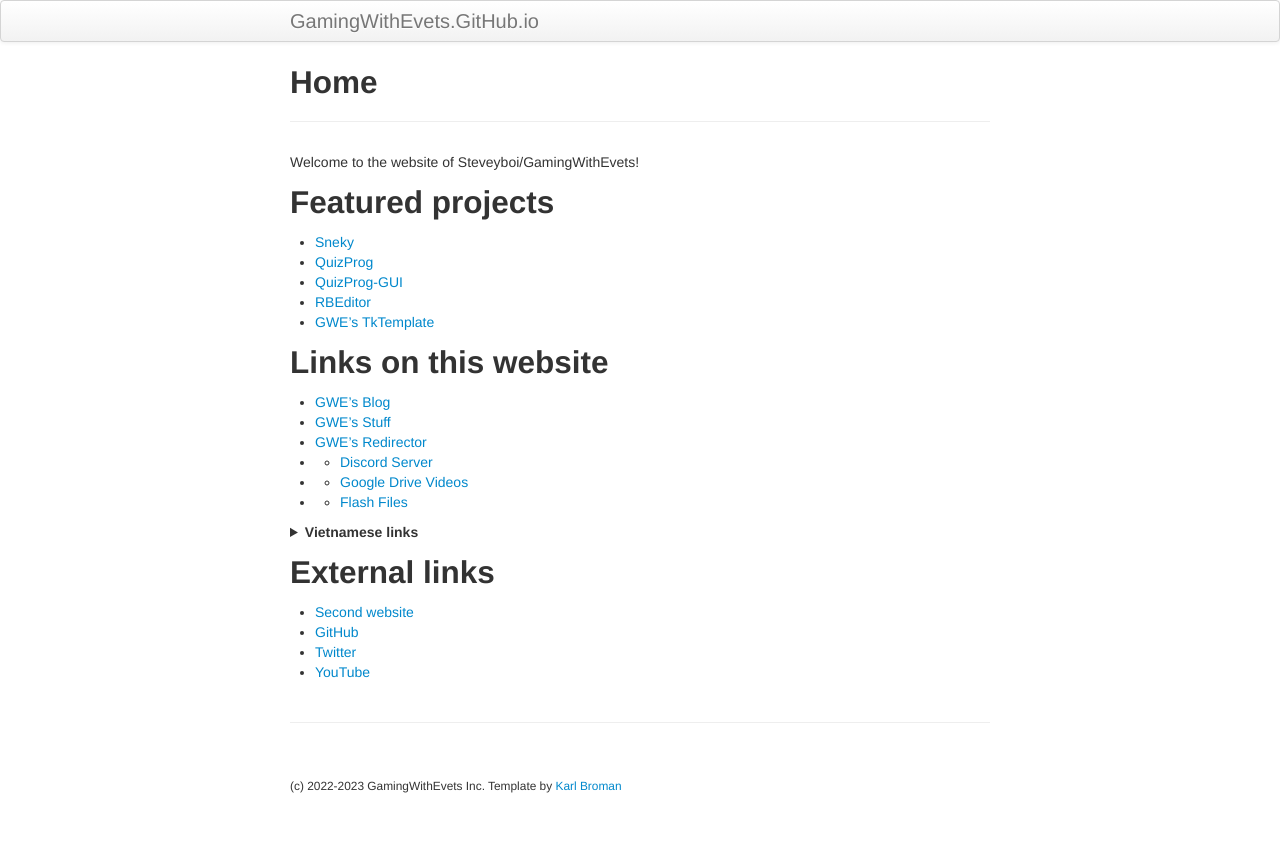
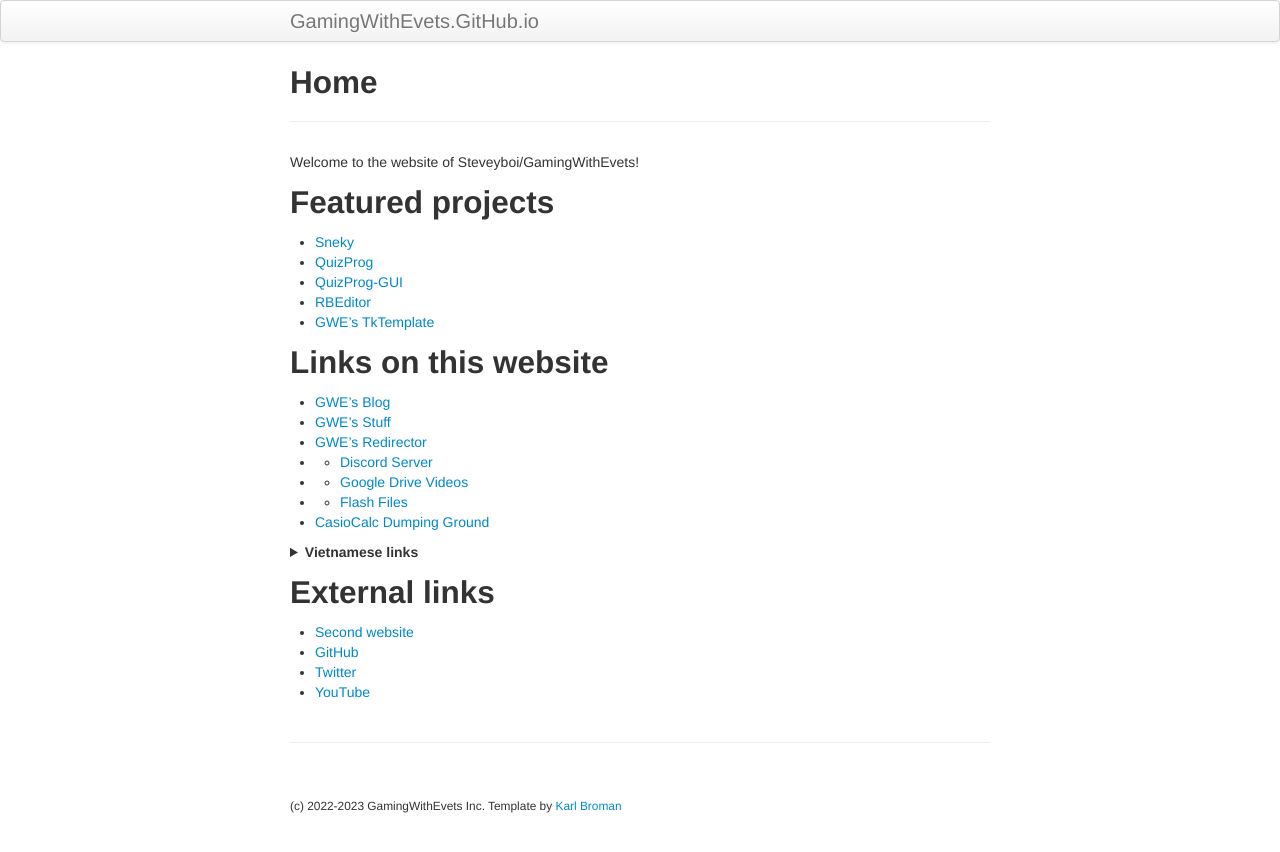
Before and after one commit to gamingwithevets/gamingwithevets.github.io, a Jekyll site: the page built from index.md, in a window 1280 px wide. Shown: the top 852 px of the page. Built offline with Jekyll 4.4.1, drawn with Linux system fonts in a browser that asks for light colours.

Commit message:
Update index.md

```diff
--- a/index.md
+++ b/index.md
@@ -19,6 +19,7 @@ Welcome to the website of Steveyboi/GamingWithEvets!
 - - [Discord Server](/redirector/discord.html)
 - - [Google Drive Videos](/redirector/newvideos.html)
 - - [Flash Files](/redirector/flashdl.html)
+- [CasioCalc Dumping Ground](/casiocalc)
 
 <details>
 <summary><b>Vietnamese links</b></summary><br>
```
